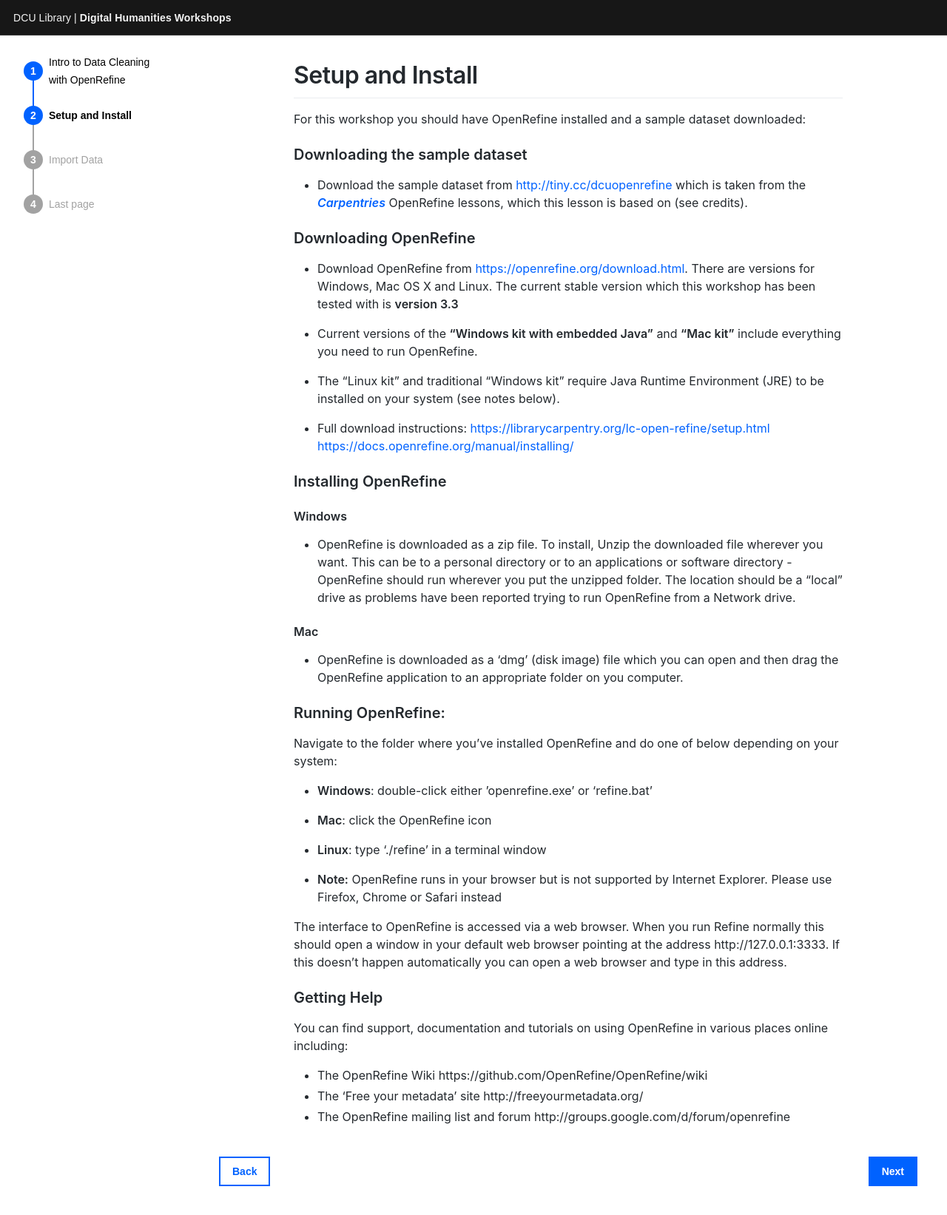
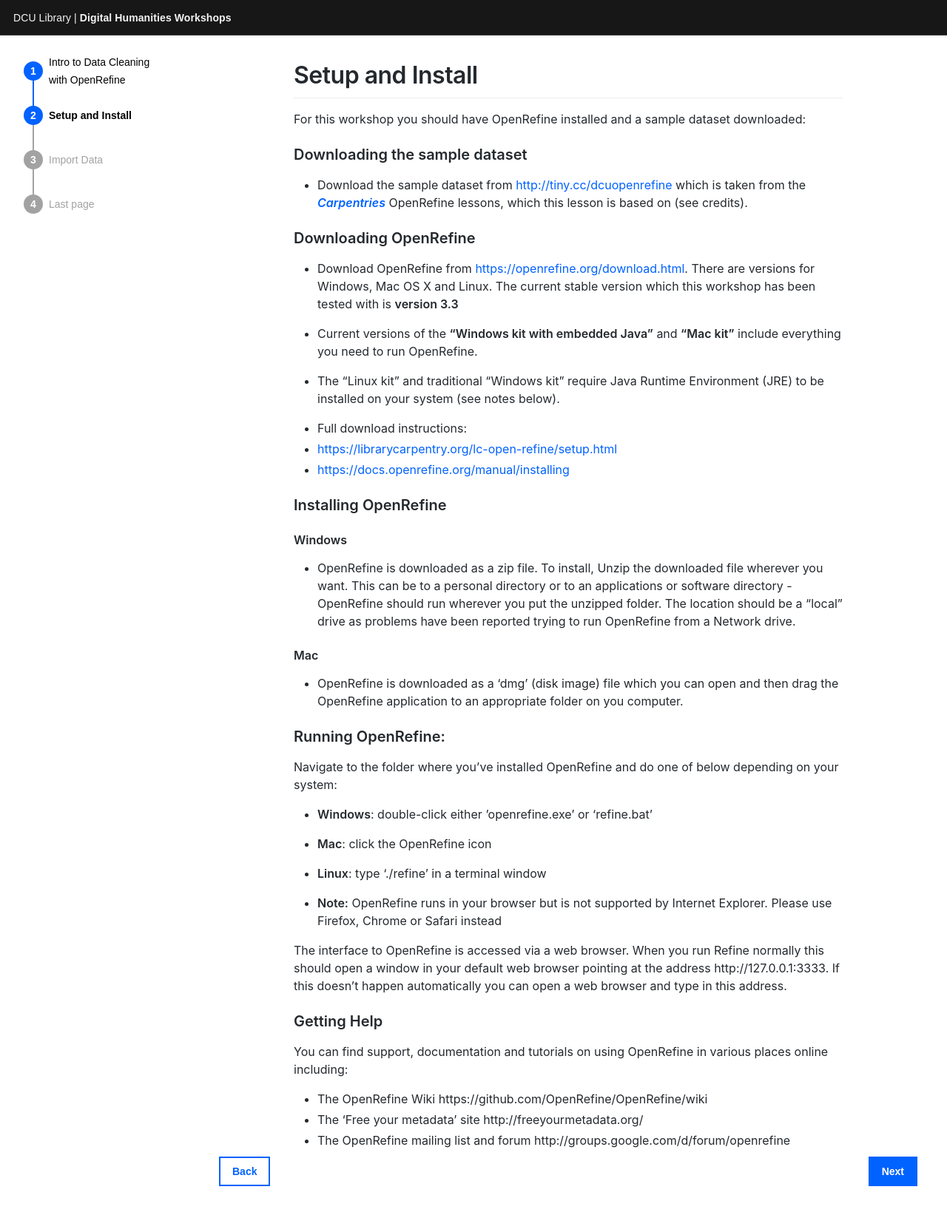
Before and after one commit to DCULibrary/open-refine-workshop, a Jekyll site: the page built from _workshop/setup.md, in a window 1280 px wide. Shown: the top 1643 px of the page at 74% size. Built offline with Jekyll 4.4.1, drawn with Linux system fonts in a browser that asks for light colours; some web fonts are replaced.

Commit message:
Fix list

```diff
--- a/_workshop/setup.md
+++ b/_workshop/setup.md
@@ -18,7 +18,9 @@ There are versions for Windows, Mac OS X and Linux. The current stable version w
 
 * The “Linux kit” and traditional “Windows kit” require Java Runtime Environment (JRE) to be installed on your system (see notes below).
 
-* Full download instructions:  <https://librarycarpentry.org/lc-open-refine/setup.html>  <https://docs.openrefine.org/manual/installing/>
+* Full download instructions:
+ - <https://librarycarpentry.org/lc-open-refine/setup.html>
+ - <https://docs.openrefine.org/manual/installing>
 
 ### Installing OpenRefine
 
```
